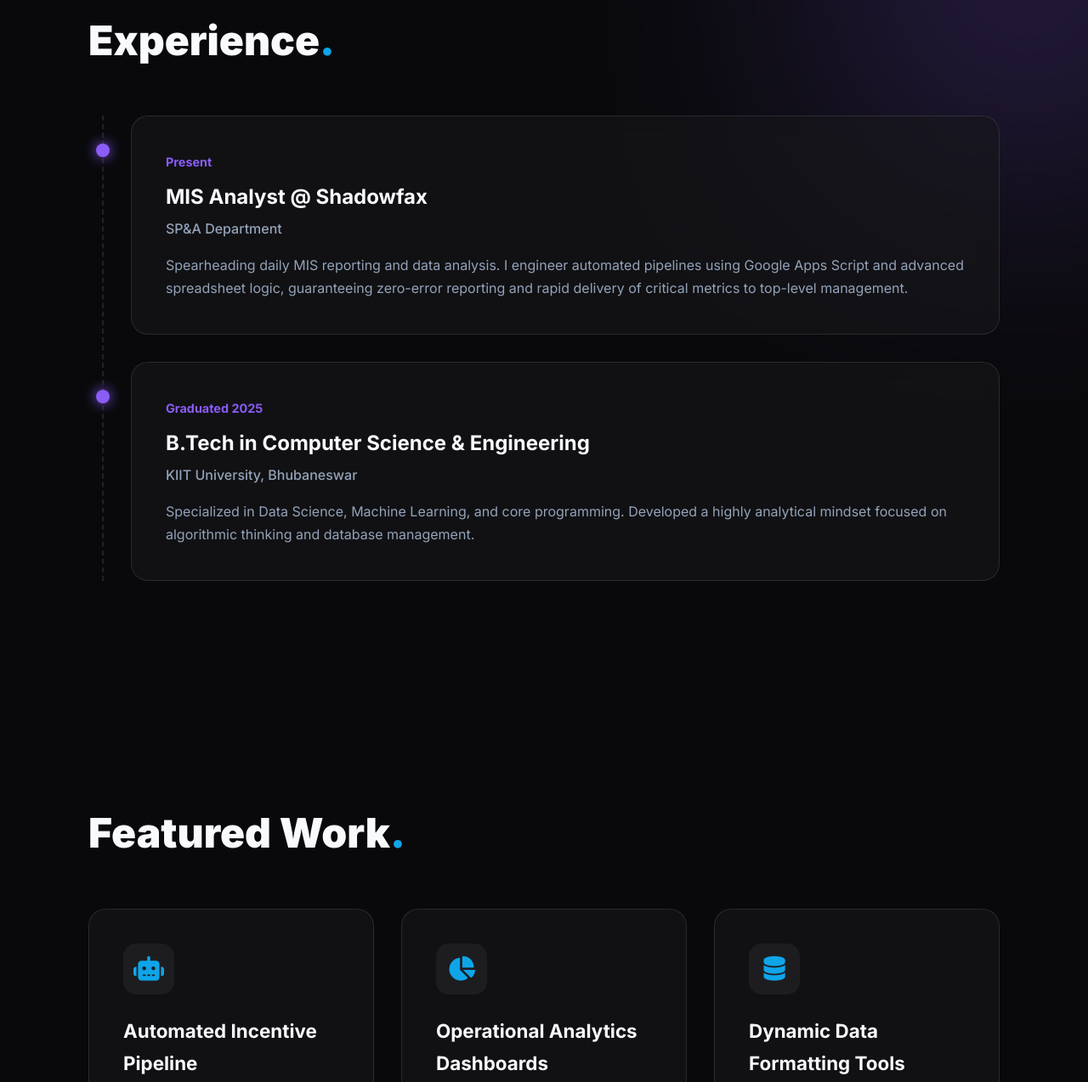
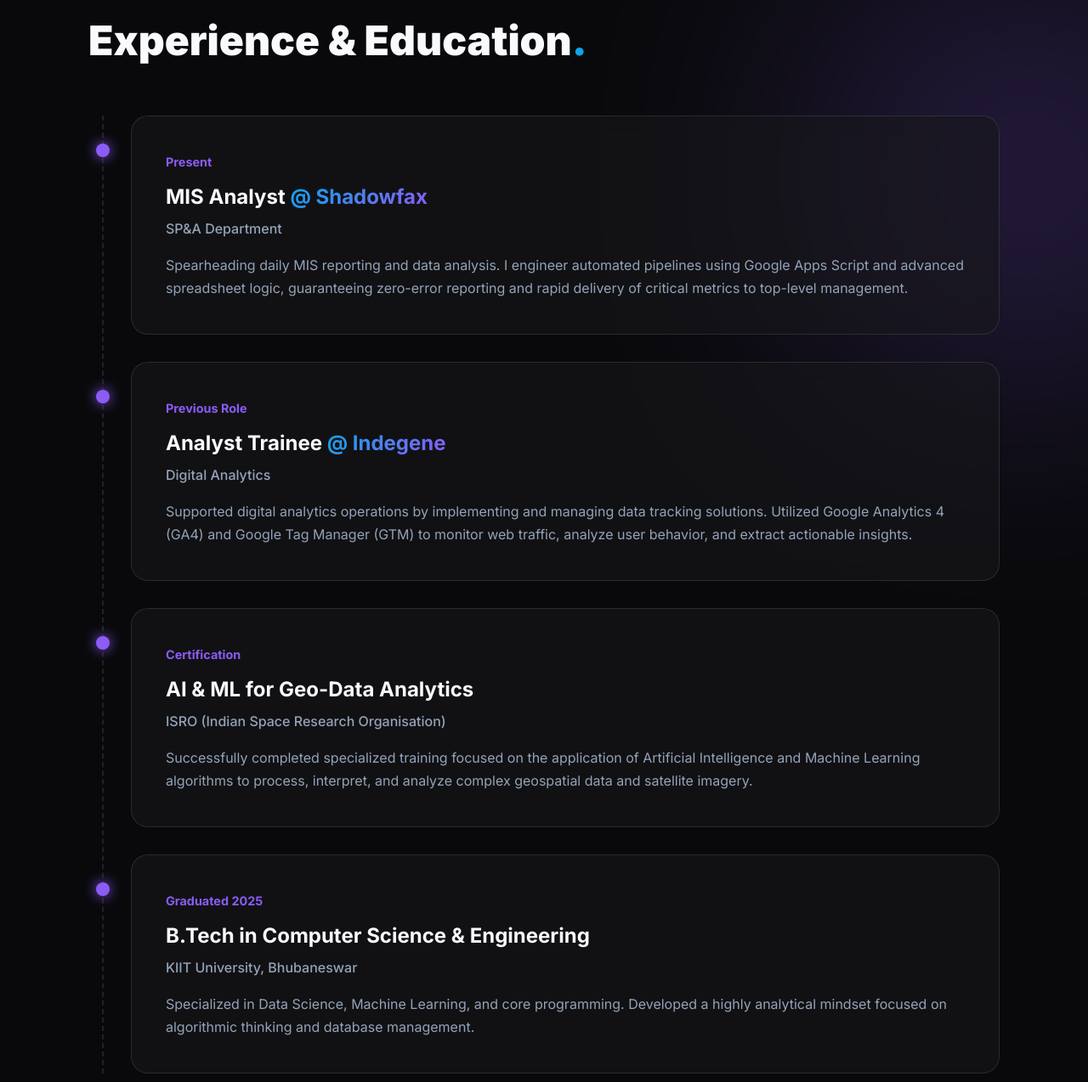
Before and after one commit to Anujp-prajapati/portfolio, a plain HTML site: page index.html in a window 1280 px wide. Shown: the part 2266-3540 px from the top of the page at 85% size. Drawn offline with Linux system fonts and the light colour scheme.

Commit message:
Update index.html

```diff
--- a/index.html
+++ b/index.html
@@ -11,7 +11,7 @@
 
     <link rel="stylesheet" href="https://cdnjs.cloudflare.com/ajax/libs/font-awesome/6.4.0/css/all.min.css" />
 
-    <link rel="stylesheet" href="./style.css">
+    <link rel="stylesheet" href="./style.css?v=2.0">
 </head>
 <body>
 
@@ -21,10 +21,8 @@
     <header class="header">
         <div class="nav-container">
             <a href="#hero" class="logo">Anuj<span>.</span></a>
-
             <input type="checkbox" id="menu-toggle" class="menu-toggle">
             <label for="menu-toggle" class="menu-icon"><i class="fas fa-bars"></i></label>
-
             <nav class="nav-menu">
                 <a href="#about">About</a>
                 <a href="#resume">Experience</a>
@@ -45,12 +43,12 @@
                 </p>
                 <div class="hero-actions">
                     <a href="#portfolio" class="btn btn-primary">Explore My Work</a>
-                    <a href="YOUR_DIRECT_DOWNLOAD_LINK_HERE" class="btn btn-outline"><i class="fas fa-download"></i> Download CV</a>
+                    <a href="#" class="btn btn-outline"><i class="fas fa-download"></i> Download CV</a>
                 </div>
             </div>
             <div class="hero-image-wrapper">
                 <div class="image-frame">
-                    <img src="./images/anuj.jpg" alt="Anuj Prajapati" class="hero-image" onerror="this.src='https://via.placeholder.com/400x400?text=Profile+Photo'">
+                    <img src="./images/anuj.jpg" alt="Anuj Prajapati" class="hero-image" onerror="this.src='https://via.placeholder.com/300x300?text=Profile+Photo'">
                 </div>
             </div>
         </div>
@@ -59,25 +57,21 @@
     <section id="about" class="section">
         <div class="container">
             <h2 class="section-title">About Me<span>.</span></h2>
-
             <div class="bento-grid">
                 <div class="bento-card span-2">
                     <h3>My Journey</h3>
                     <p>Graduating from KIIT University (Class of 2025) with a B.Tech in Computer Science and Engineering, my roots go back to Birgunj, Nepal. Today, I'm thriving in Bengaluru's tech ecosystem, blending my deep love for logical programming with a strong focus on data analytics and process automation.</p>
                 </div>
-
                 <div class="bento-card highlight">
                     <i class="fas fa-bolt card-icon"></i>
                     <h3>Current Focus</h3>
                     <p>Bridging raw operational data with high-level business strategy at the SP&A Department, Shadowfax.</p>
                 </div>
-
                 <div class="bento-card stat">
                     <i class="fas fa-map-marker-alt card-icon"></i>
                     <h3>Base</h3>
                     <p>Bengaluru, India</p>
                 </div>
-
                 <div class="bento-card stat">
                     <i class="fas fa-graduation-cap card-icon"></i>
                     <h3>Education</h3>
@@ -89,14 +83,28 @@
 
     <section id="resume" class="section">
         <div class="container">
-            <h2 class="section-title">Experience<span>.</span></h2>
+            <h2 class="section-title">Experience & Education<span>.</span></h2>
+            <div class="timeline">
 
-            <div class="timeline">
                 <div class="timeline-item glass-card">
                     <span class="timeline-date">Present</span>
-                    <h3>MIS Analyst <span class="highlight-text">@ Shadowfax</span></h3>
+                    <h3>MIS Analyst <span class="gradient-text">@ Shadowfax</span></h3>
                     <h4>SP&A Department</h4>
                     <p>Spearheading daily MIS reporting and data analysis. I engineer automated pipelines using Google Apps Script and advanced spreadsheet logic, guaranteeing zero-error reporting and rapid delivery of critical metrics to top-level management.</p>
+                </div>
+
+                <div class="timeline-item glass-card">
+                    <span class="timeline-date">Previous Role</span>
+                    <h3>Analyst Trainee <span class="gradient-text">@ Indegene</span></h3>
+                    <h4>Digital Analytics</h4>
+                    <p>Supported digital analytics operations by implementing and managing data tracking solutions. Utilized Google Analytics 4 (GA4) and Google Tag Manager (GTM) to monitor web traffic, analyze user behavior, and extract actionable insights.</p>
+                </div>
+
+                <div class="timeline-item glass-card">
+                    <span class="timeline-date">Certification</span>
+                    <h3>AI & ML for Geo-Data Analytics</h3>
+                    <h4>ISRO (Indian Space Research Organisation)</h4>
+                    <p>Successfully completed specialized training focused on the application of Artificial Intelligence and Machine Learning algorithms to process, interpret, and analyze complex geospatial data and satellite imagery.</p>
                 </div>
 
                 <div class="timeline-item glass-card">
@@ -105,6 +113,7 @@
                     <h4>KIIT University, Bhubaneswar</h4>
                     <p>Specialized in Data Science, Machine Learning, and core programming. Developed a highly analytical mindset focused on algorithmic thinking and database management.</p>
                 </div>
+
             </div>
         </div>
     </section>
@@ -112,33 +121,24 @@
     <section id="portfolio" class="section">
         <div class="container">
             <h2 class="section-title">Featured Work<span>.</span></h2>
-
             <div class="project-grid">
                 <div class="project-card glass-card">
                     <div class="icon-wrapper"><i class="fas fa-robot"></i></div>
                     <h3>Automated Incentive Pipeline</h3>
                     <p>Engineered an end-to-end automation system via Apps Script and Excel to calculate complex team incentives and autonomously dispatch personalized stakeholder emails.</p>
-                    <div class="tags">
-                        <span>Apps Script</span><span>Excel</span><span>Automation</span>
-                    </div>
+                    <div class="tags"><span>Apps Script</span><span>Excel</span><span>Automation</span></div>
                 </div>
-
                 <div class="project-card glass-card">
                     <div class="icon-wrapper"><i class="fas fa-chart-pie"></i></div>
                     <h3>Operational Analytics Dashboards</h3>
                     <p>Designed live-updating MIS dashboards to track core KPIs, utilizing advanced visualization to facilitate rapid, data-driven management decisions at Shadowfax.</p>
-                    <div class="tags">
-                        <span>Tableau</span><span>Data Viz</span><span>KPIs</span>
-                    </div>
+                    <div class="tags"><span>Tableau</span><span>Data Viz</span><span>KPIs</span></div>
                 </div>
-
                 <div class="project-card glass-card">
                     <div class="icon-wrapper"><i class="fas fa-database"></i></div>
                     <h3>Dynamic Data Formatting Tools</h3>
                     <p>Built custom array formulas and validation frameworks within spreadsheets to standardize cross-departmental data entry, dramatically reducing downstream analytical errors.</p>
-                    <div class="tags">
-                        <span>Google Sheets</span><span>Data Cleaning</span>
-                    </div>
+                    <div class="tags"><span>Google Sheets</span><span>Data Cleaning</span></div>
                 </div>
             </div>
         </div>
@@ -147,12 +147,12 @@
     <section id="skills" class="section">
         <div class="container">
             <h2 class="section-title">Tech Arsenal<span>.</span></h2>
-
             <div class="skills-wrapper">
                 <div class="skill-pill"><i class="fas fa-file-excel"></i> Advanced Excel</div>
                 <div class="skill-pill"><i class="fas fa-table"></i> Google Sheets</div>
                 <div class="skill-pill"><i class="fas fa-code"></i> Apps Script</div>
                 <div class="skill-pill"><i class="fab fa-python"></i> Python</div>
+                <div class="skill-pill"><i class="fas fa-chart-line"></i> GA4 / GTM</div>
                 <div class="skill-pill"><i class="fas fa-chart-bar"></i> Tableau</div>
                 <div class="skill-pill"><i class="fas fa-database"></i> SQL</div>
                 <div class="skill-pill"><i class="fas fa-square-root-alt"></i> Pandas / NumPy</div>
@@ -166,15 +166,14 @@
         <div class="container text-center">
             <h2 class="footer-title">Let's build something <span class="gradient-text">extraordinary.</span></h2>
             <p class="footer-subtitle">Always open to discussing data analytics, automation solutions, or new opportunities.</p>
-
             <a href="mailto:anujprajapati3463@gmail.com" class="footer-email">anujprajapati3463@gmail.com</a>
-
             <div class="social-links">
                 <a href="https://www.linkedin.com/in/anuj-prajapati-6ab403230/" target="_blank"><i class="fab fa-linkedin-in"></i></a>
                 <a href="https://github.com/Anujp-prajapati" target="_blank"><i class="fab fa-github"></i></a>
                 <a href="https://twitter.com/AnujPra34888192" target="_blank"><i class="fab fa-twitter"></i></a>
+                <a href="https://www.facebook.com/anujprajapati011" target="_blank"><i class="fab fa-facebook-f"></i></a>
+                <a href="https://www.instagram.com/anuj_prajapati01" target="_blank"><i class="fab fa-instagram"></i></a>
             </div>
-
             <div class="footer-bottom">
                 <p>Bengaluru, Karnataka, India | &copy; 2026 Anuj Prajapati.</p>
             </div>
```
